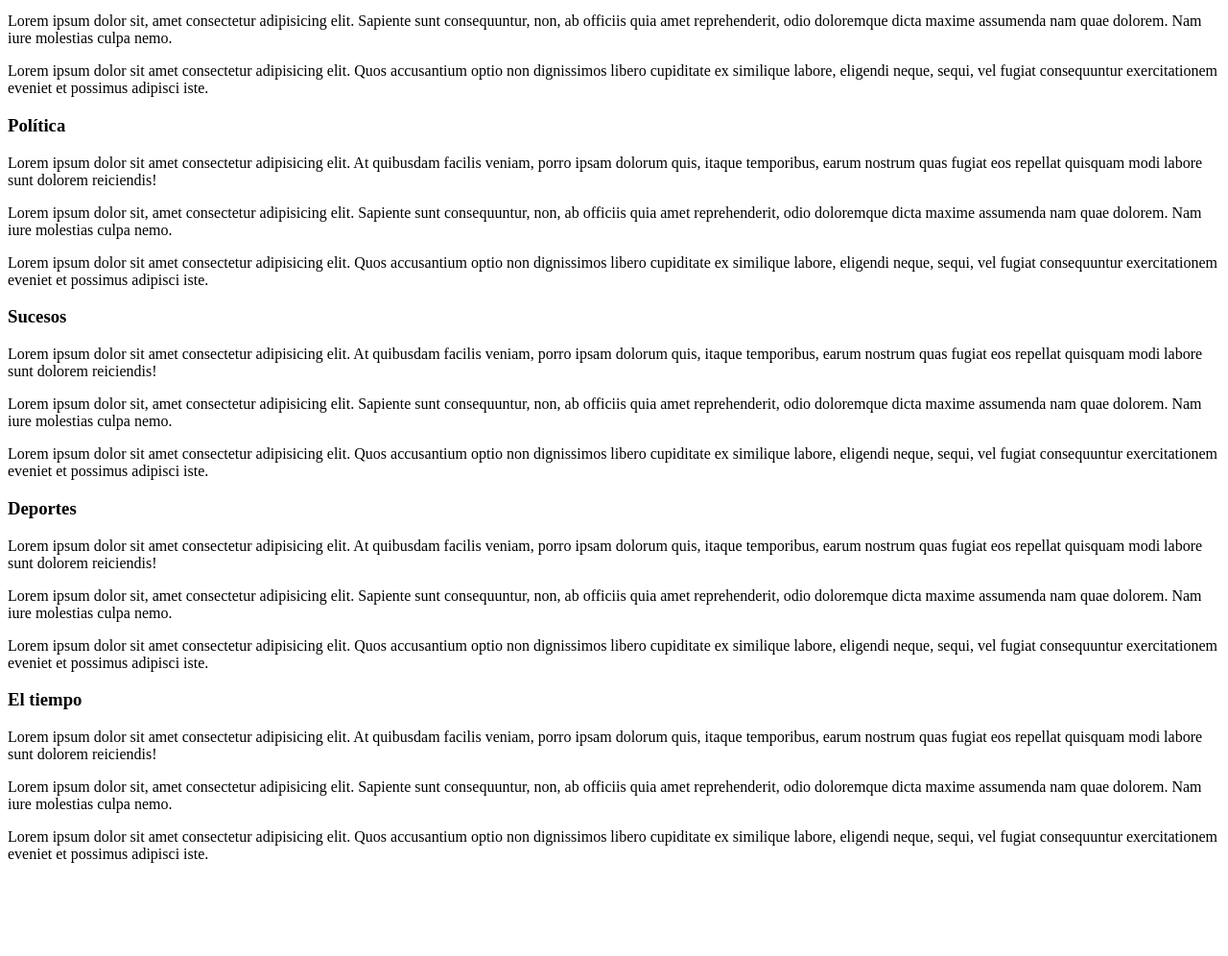
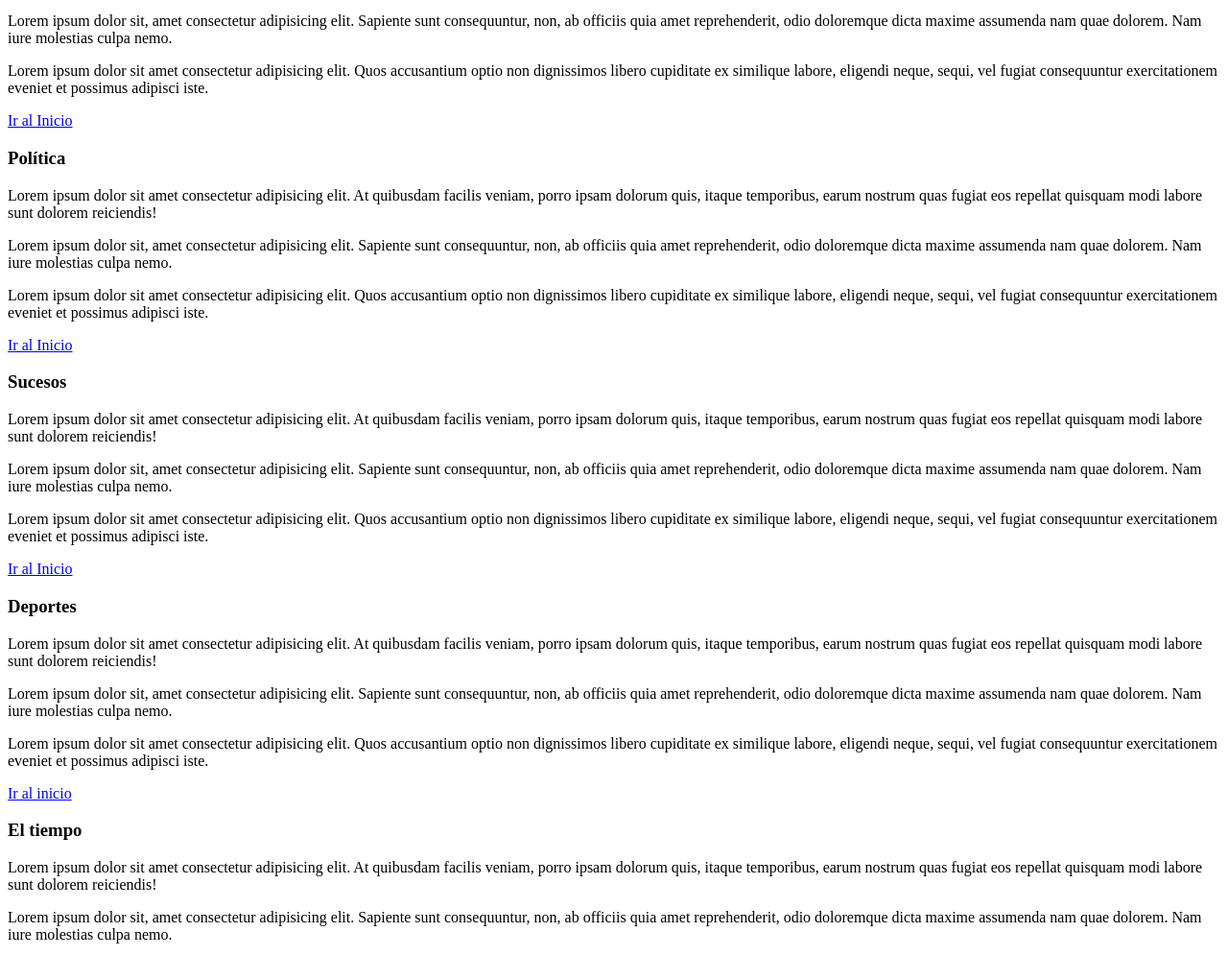
Before and after one commit to Ester2298/enlaces-marcadores, a plain HTML site: page index.html in a window 1280 px wide. Shown: the part 243-1239 px from the top of the page at 96% size. Before the commit the page ends 1158 px from the top, so only its background shows below. Drawn offline with Linux system fonts and the light colour scheme.

Commit message:
version 2 con vuelta al inicio

```diff
--- a/index.html
+++ b/index.html
@@ -6,7 +6,7 @@
     <title>Document</title>
 </head>
 <body>
-    <h1>El Periódico de Alcázar</h1>
+    <h1 id="inicio">El Periódico de Alcázar</h1>
     <h2>La información de lo que importa </h2>
     <a href="#actualidad">Actualidad</a>
     <a href="#politica">Política</a>
@@ -18,22 +18,22 @@
     <p>Lorem ipsum dolor sit amet consectetur adipisicing elit. At quibusdam facilis veniam, porro ipsam dolorum quis, itaque temporibus, earum nostrum quas fugiat eos repellat quisquam modi labore sunt dolorem reiciendis!</p>
     <p>Lorem ipsum dolor sit, amet consectetur adipisicing elit. Sapiente sunt consequuntur, non, ab officiis quia amet reprehenderit, odio doloremque dicta maxime assumenda nam quae dolorem. Nam iure molestias culpa nemo.</p>
     <p>Lorem ipsum dolor sit amet consectetur adipisicing elit. Quos accusantium optio non dignissimos libero cupiditate ex similique labore, eligendi neque, sequi, vel fugiat consequuntur exercitationem eveniet et possimus adipisci iste.</p>
-
+    <a href="#inicio">Ir al Inicio</a>
     <h3 id="politica">Política</h3>
     <p>Lorem ipsum dolor sit amet consectetur adipisicing elit. At quibusdam facilis veniam, porro ipsam dolorum quis, itaque temporibus, earum nostrum quas fugiat eos repellat quisquam modi labore sunt dolorem reiciendis!</p>
     <p>Lorem ipsum dolor sit, amet consectetur adipisicing elit. Sapiente sunt consequuntur, non, ab officiis quia amet reprehenderit, odio doloremque dicta maxime assumenda nam quae dolorem. Nam iure molestias culpa nemo.</p>
     <p>Lorem ipsum dolor sit amet consectetur adipisicing elit. Quos accusantium optio non dignissimos libero cupiditate ex similique labore, eligendi neque, sequi, vel fugiat consequuntur exercitationem eveniet et possimus adipisci iste.</p>
-
+    <a href="#inicio">Ir al Inicio</a>
     <h3 id="sucesos">Sucesos</h3>
     <p>Lorem ipsum dolor sit amet consectetur adipisicing elit. At quibusdam facilis veniam, porro ipsam dolorum quis, itaque temporibus, earum nostrum quas fugiat eos repellat quisquam modi labore sunt dolorem reiciendis!</p>
     <p>Lorem ipsum dolor sit, amet consectetur adipisicing elit. Sapiente sunt consequuntur, non, ab officiis quia amet reprehenderit, odio doloremque dicta maxime assumenda nam quae dolorem. Nam iure molestias culpa nemo.</p>
     <p>Lorem ipsum dolor sit amet consectetur adipisicing elit. Quos accusantium optio non dignissimos libero cupiditate ex similique labore, eligendi neque, sequi, vel fugiat consequuntur exercitationem eveniet et possimus adipisci iste.</p>
-
+    <a href="#inicio">Ir al Inicio</a>
     <h3 id="depor">Deportes</h3>
     <p>Lorem ipsum dolor sit amet consectetur adipisicing elit. At quibusdam facilis veniam, porro ipsam dolorum quis, itaque temporibus, earum nostrum quas fugiat eos repellat quisquam modi labore sunt dolorem reiciendis!</p>
     <p>Lorem ipsum dolor sit, amet consectetur adipisicing elit. Sapiente sunt consequuntur, non, ab officiis quia amet reprehenderit, odio doloremque dicta maxime assumenda nam quae dolorem. Nam iure molestias culpa nemo.</p>
     <p>Lorem ipsum dolor sit amet consectetur adipisicing elit. Quos accusantium optio non dignissimos libero cupiditate ex similique labore, eligendi neque, sequi, vel fugiat consequuntur exercitationem eveniet et possimus adipisci iste.</p>
-
+    <a href="#inicio">Ir al inicio</a>
     <h3 id="tiempo">El tiempo</h3>
     <p>Lorem ipsum dolor sit amet consectetur adipisicing elit. At quibusdam facilis veniam, porro ipsam dolorum quis, itaque temporibus, earum nostrum quas fugiat eos repellat quisquam modi labore sunt dolorem reiciendis!</p>
     <p>Lorem ipsum dolor sit, amet consectetur adipisicing elit. Sapiente sunt consequuntur, non, ab officiis quia amet reprehenderit, odio doloremque dicta maxime assumenda nam quae dolorem. Nam iure molestias culpa nemo.</p>
```
